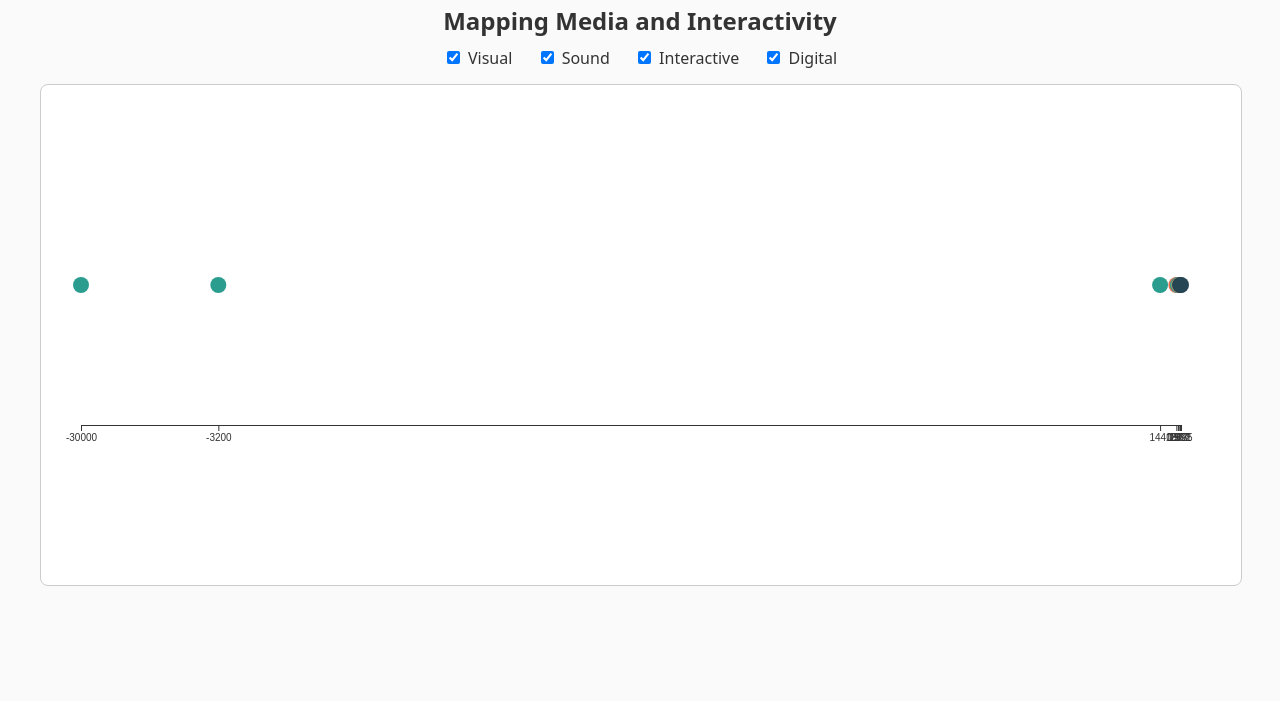
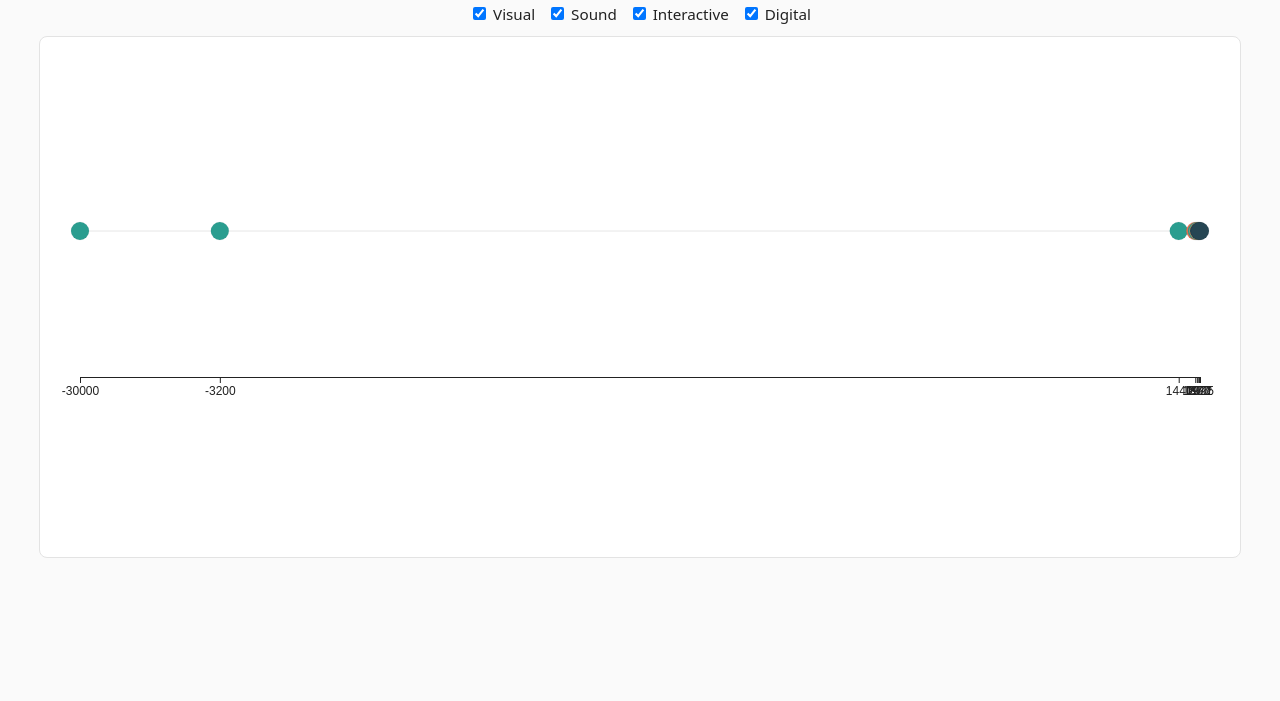
Before and after one commit to emonja/from-cave-to-code, a plain HTML site: page index.html in a window 1280 px wide. Shown: the part 99-800 px from the top of the page. Drawn offline with nearby package versions, Linux system fonts and the light colour scheme.

Commit message:
Update index.html

```diff
--- a/index.html
+++ b/index.html
@@ -1,52 +1,28 @@
 <!DOCTYPE html>
 <html lang="en">
 <head>
-<meta charset="UTF-8">
-<meta name="viewport" content="width=device-width,initial-scale=1.0">
-<title>From Cave to Code — Interactive Timeline</title>
+<meta charset="utf-8" />
+<meta name="viewport" content="width=device-width,initial-scale=1" />
+<title>From Cave to Code — Timeline</title>
 <style>
-body {
-  font-family: system-ui, sans-serif;
-  margin: 40px;
-  background: #fafafa;
-  color: #333;
-  overflow: hidden;
-}
-h1, h2 { text-align: center; margin-bottom: 10px; }
-svg { background: #fff; border: 1px solid #ccc; border-radius: 8px; }
-
-.controls {
-  text-align: center;
-  margin-bottom: 15px;
-}
-.controls label {
-  margin: 0 10px;
-  cursor: pointer;
-  user-select: none;
-}
-input[type="checkbox"] {
-  margin-right: 4px;
-}
-
-.event { cursor: pointer; transition: transform .2s; }
-.event:hover { transform: scale(1.3); stroke: #000; stroke-width: 1px; }
-
-.tooltip {
-  position: absolute;
-  background: white;
-  border: 1px solid #ccc;
-  padding: 6px 10px;
-  border-radius: 4px;
-  pointer-events: none;
-  font-size: .9em;
-  max-width: 260px;
-  box-shadow: 0 2px 8px rgba(0,0,0,.1);
-}
+  :root{--bg:#fafafa;--card:#fff;--muted:#666}
+  body{font-family:system-ui,-apple-system,Segoe UI,Roboto,Arial; margin:28px; background:var(--bg); color:#222;}
+  header{text-align:center;margin-bottom:12px}
+  header h1{margin:0;font-size:1.6rem}
+  header p{margin:6px 0 0;color:var(--muted)}
+  .controls{display:flex;gap:12px;justify-content:center;margin:12px 0}
+  .controls label{font-size:0.95rem;cursor:pointer}
+  svg{display:block;margin:0 auto;background:var(--card);border:1px solid #e3e3e3;border-radius:8px}
+  .tooltip{position:absolute;background:#fff;border:1px solid #ddd;padding:8px;border-radius:6px;box-shadow:0 6px 18px rgba(0,0,0,.08);pointer-events:none;font-size:0.95rem;max-width:300px}
+  .notice{margin:18px auto;text-align:center;color:#b00}
+  .debug{white-space:pre-wrap;background:#111;color:#efe;padding:8px;border-radius:6px;font-family:monospace;font-size:12px;max-height:160px;overflow:auto}
 </style>
 </head>
 <body>
+  <header>
     <h1>From Cave to Code</h1>
-  <h2>Mapping Media and Interactivity</h2>
+    <p>Interactive timeline of visual, sound and interactive media</p>
+  </header>
 
   <div class="controls">
     <label><input type="checkbox" value="Visual" checked> Visual</label>
@@ -55,105 +31,173 @@ input[type="checkbox"] {
     <label><input type="checkbox" value="Digital" checked> Digital</label>
   </div>
 
-  <svg id="timeline" width="100%" height="500"></svg>
+  <svg id="timeline" width="1000" height="520" aria-label="Timeline visualization"></svg>
+  <div id="fallback" class="notice" style="display:none"></div>
+  <div id="debug" class="debug" style="display:none"></div>
 
+  <!-- D3 v7 CDN -->
   <script src="https://d3js.org/d3.v7.min.js"></script>
+
   <script>
+  // Wrap everything so failures are caught
+  (function(){
+    try {
+      // --- DATA (you can later move this to /data/*.json) ---
       const data = [
-      {year:-30000,title:"Cave Paintings",category:"Visual",description:"Early symbolic communication through images."},
-      {year:-3200,title:"Cuneiform Writing",category:"Visual",description:"One of the earliest known writing systems."},
-      {year:1440,title:"Printing Press",category:"Visual",description:"Mass communication revolution."},
-      {year:1877,title:"Phonograph",category:"Sound",description:"First device to record and reproduce sound."},
-      {year:1927,title:"Sound Film",category:"Visual",description:"Synchronizing image and sound."},
-      {year:1972,title:"Pong",category:"Interactive",description:"One of the first video games."},
-      {year:1991,title:"World Wide Web",category:"Digital",description:"Hypertext and global connectivity."},
-      {year:2025,title:"AI Art Systems",category:"Digital",description:"Generative and interactive art powered by algorithms."}
+        {year:-30000,title:"Cave Paintings",category:"Visual",description:"Earliest representational art."},
+        {year:-3200,title:"Cuneiform Writing",category:"Visual",description:"Early written records."},
+        {year:1440,title:"Printing Press",category:"Visual",description:"Movable type; mass reproduction."},
+        {year:1877,title:"Phonograph",category:"Sound",description:"First device to record and play sound."},
+        {year:1927,title:"Sound Film",category:"Visual",description:"Synchronized audio+image."},
+        {year:1972,title:"Pong",category:"Interactive",description:"Early arcade videogame."},
+        {year:1991,title:"World Wide Web",category:"Digital",description:"Hypertext on the Internet."},
+        {year:2025,title:"AI Art Systems",category:"Digital",description:"Generative visual and sonic systems."}
       ];
 
-    const margin = { top: 60, right: 40, bottom: 60, left: 40 };
-    const w = window.innerWidth - margin.left - margin.right - 100;
-    const h = 400 - margin.top - margin.bottom;
+      // --- UI references ---
+      const svgEl = document.getElementById('timeline');
+      if(!svgEl) throw new Error('SVG element not found (#timeline)');
 
-    const svg = d3.select("#timeline")
-      .append("g")
-      .attr("transform", `translate(${margin.left},${margin.top})`);
+      // Set responsive width based on viewport
+      const fullWidth = Math.max(900, Math.min(window.innerWidth - 80, 2200));
+      svgEl.setAttribute('width', fullWidth);
 
-    // compressed pseudo-log scale
-    const compress = y => {
-      const s = y < 0 ? -1 : 1;
-      return s * Math.log10(Math.abs(y) + 1);
-    };
+      const margin = {top:48, right:40, bottom:80, left:40};
+      const innerWidth = fullWidth - margin.left - margin.right;
+      const innerHeight = 420 - margin.top - margin.bottom;
+
+      // Clear previous svg content then create D3 selection
+      const svg = d3.select('#timeline').selectAll('*').remove();
+      const root = d3.select('#timeline')
+        .append('g')
+        .attr('transform',`translate(${margin.left},${margin.top})`);
+
+      // --- compressed "pseudo-log" scale to squeeze huge gaps ---
+      function compress(year){
+        // stable mapping for negative (BCE) and positive years
+        const sign = year < 0 ? -1 : 1;
+        const val = Math.log10(Math.abs(year) + 1); // +1 to handle 0
+        // scale factor to keep small ranges visible
+        return sign * val;
+      }
       const years = data.map(d => d.year);
-    const x = d3.scaleLinear()
-      .domain([compress(d3.min(years)), compress(d3.max(years))])
-      .range([0, w]);
+      const domain = [compress(d3.min(years)), compress(d3.max(years))];
+      const x = d3.scaleLinear().domain(domain).range([0, innerWidth]);
 
-    const ticks = data.map(d => d.year);
+      // axis ticks positioned at the data points
+      const tickVals = data.map(d => compress(d.year));
+      const tickLabels = data.map(d => d.year);
+
       const xAxis = d3.axisBottom(x)
-      .tickValues(ticks.map(compress))
-      .tickFormat((_, i) => ticks[i]);
-    const axisGroup = svg.append("g")
-      .attr("transform", `translate(0,${h})`)
-      .call(xAxis);
+        .tickValues(tickVals)
+        .tickFormat((d,i) => tickLabels[i])
+        .tickSizeOuter(0);
 
-    const colors = {
-      Visual: "#2a9d8f",
-      Sound: "#e76f51",
-      Interactive: "#f4a261",
-      Digital: "#264653"
-    };
+      root.append('g')
+        .attr('class','x axis')
+        .attr('transform',`translate(0,${innerHeight})`)
+        .call(xAxis)
+        .selectAll('text')
+        .style('font-size','12px');
 
-    const eventsGroup = svg.append("g").attr("class", "events");
-    const tooltip = d3.select("body").append("div").attr("class", "tooltip").style("opacity", 0);
+      // draw baseline
+      root.append('line')
+        .attr('x1',0).attr('x2',innerWidth)
+        .attr('y1',innerHeight/2).attr('y2',innerHeight/2)
+        .attr('stroke','#e6e6e6');
 
-    function updateTimeline() {
-      const checked = Array.from(document.querySelectorAll('input[type="checkbox"]:checked'))
-        .map(cb => cb.value);
+      const colors = {Visual:'#2a9d8f', Sound:'#e76f51', Interactive:'#f4a261', Digital:'#264653'};
+
+      // tooltip
+      const tip = d3.select('body').append('div').attr('class','tooltip').style('opacity',0);
+
+      // group for events
+      const eventsG = root.append('g').attr('class','events');
+
+      // rendering function uses current filter checkboxes
+      function render(){
+        const checked = Array.from(document.querySelectorAll('.controls input[type="checkbox"]'))
+          .filter(cb => cb.checked).map(cb => cb.value);
 
         const filtered = data.filter(d => checked.includes(d.category));
 
-      const circles = eventsGroup.selectAll(".event")
+        // DATA JOIN
+        const circles = eventsG.selectAll('circle.event')
           .data(filtered, d => d.title);
 
-      circles.enter()
-        .append("circle")
-        .attr("class", "event")
-        .attr("cx", d => x(compress(d.year)))
-        .attr("cy", h / 2)
-        .attr("r", 8)
-        .attr("fill", d => colors[d.category] || "#999")
-        .on("mouseover", (event, d) => {
-          tooltip.transition().duration(200).style("opacity", .95);
-          tooltip.html(`<strong>${d.title}</strong><br>${d.year}<br>${d.description}`)
-            .style("left", (event.pageX + 10) + "px")
-            .style("top", (event.pageY - 40) + "px");
+        // EXIT
+        circles.exit().remove();
+
+        // ENTER
+        const enter = circles.enter()
+          .append('circle')
+          .attr('class','event')
+          .attr('r',9)
+          .on('mouseover', (event,d) => {
+            tip.transition().duration(120).style('opacity',0.96);
+            tip.html(`<strong>${d.title}</strong><br/><em>${d.year}</em><div style="margin-top:6px;font-size:0.95rem">${d.description}</div>`)
+              .style('left', (event.pageX + 10) + 'px')
+              .style('top', (event.pageY - 40) + 'px');
           })
-        .on("mouseout", () => tooltip.transition().duration(300).style("opacity", 0))
-        .merge(circles)
-        .attr("cx", d => x(compress(d.year)))
-        .attr("cy", h / 2)
-        .attr("fill", d => colors[d.category] || "#999");
+          .on('mousemove', (event) => {
+            tip.style('left', (event.pageX + 10) + 'px')
+               .style('top', (event.pageY - 40) + 'px');
+          })
+          .on('mouseout', ()=> tip.transition().duration(180).style('opacity',0));
 
-      circles.exit().remove();
+        // ENTER + UPDATE
+        enter.merge(circles)
+          .attr('cx', d => x(compress(d.year)))
+          .attr('cy', innerHeight/2)
+          .attr('fill', d => colors[d.category] || '#888')
+          .attr('stroke','#222')
+          .attr('stroke-opacity',0.05);
       }
 
-    updateTimeline();
+      // initial render
+      render();
 
-    // Zoom and pan
-    const zoom = d3.zoom()
-      .scaleExtent([.5, 10])
-      .translateExtent([[0, 0], [w, h]])
-      .on("zoom", e => {
-        const t = e.transform;
-        axisGroup.attr("transform", `translate(${t.x},${h}) scale(${t.k},1)`);
-        eventsGroup.attr("transform", `translate(${t.x},0) scale(${t.k},1)`);
+      // wire up checkboxes
+      document.querySelectorAll('.controls input[type="checkbox"]').forEach(cb => {
+        cb.addEventListener('change', () => render());
       });
 
-    d3.select("#timeline").call(zoom);
+      // Zoom & pan: we transform the event group and axis together
+      const zoom = d3.zoom()
+        .scaleExtent([0.6, 14])
+        .extent([[0,0], [innerWidth, innerHeight]])
+        .translateExtent([[-innerWidth, -100], [innerWidth * 2, innerHeight + 100]])
+        .on('zoom', ({transform}) => {
+          eventsG.attr('transform', `translate(${transform.x},0) scale(${transform.k},1)`);
+          root.select('.x.axis').attr('transform', `translate(${transform.x},${innerHeight}) scale(${transform.k},1)`);
+        });
 
-    document.querySelectorAll('input[type="checkbox"]').forEach(cb =>
-      cb.addEventListener('change', updateTimeline)
-    );
+      d3.select('#timeline').call(zoom);
+
+      // make interactive for keyboard accessibility: reset view with 'r'
+      window.addEventListener('keydown', e => {
+        if(e.key === 'r') d3.select('#timeline').transition().duration(400).call(zoom.transform, d3.zoomIdentity);
+      });
+
+      // debug helper visible on page
+      function showNotice(msg){
+        const el = document.getElementById('fallback');
+        el.style.display = 'block'; el.textContent = msg;
+      }
+
+      // small success mark in console
+      console.log('Timeline rendered: events:', data.length);
+
+    } catch (err) {
+      // show error both on page and in console for quick debugging
+      console.error('Timeline error', err);
+      const dbg = document.getElementById('debug');
+      dbg.style.display = 'block';
+      dbg.textContent = 'Error initializing timeline: ' + (err && err.stack ? err.stack : String(err));
+      document.getElementById('fallback').style.display = 'block';
+      document.getElementById('fallback').textContent = 'A problem occurred rendering the timeline — open DevTools (F12) and paste the first console error here.';
+    }
+  })();
   </script>
 </body>
 </html>
```
Lines whose indentation alone changed are shown as unchanged.
